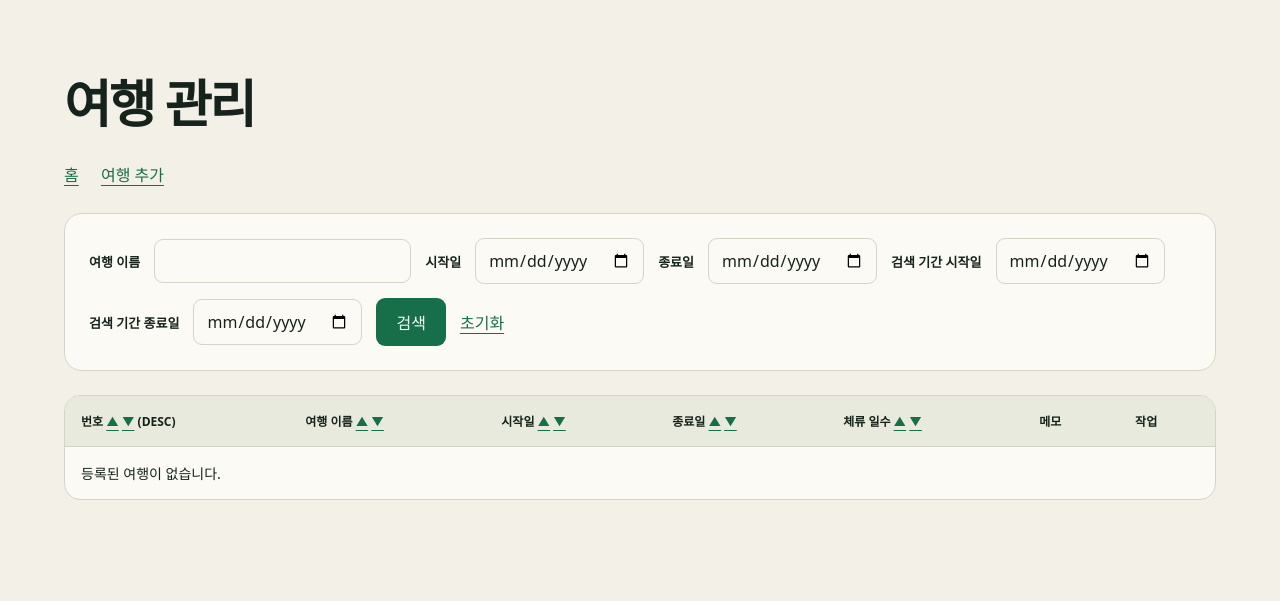
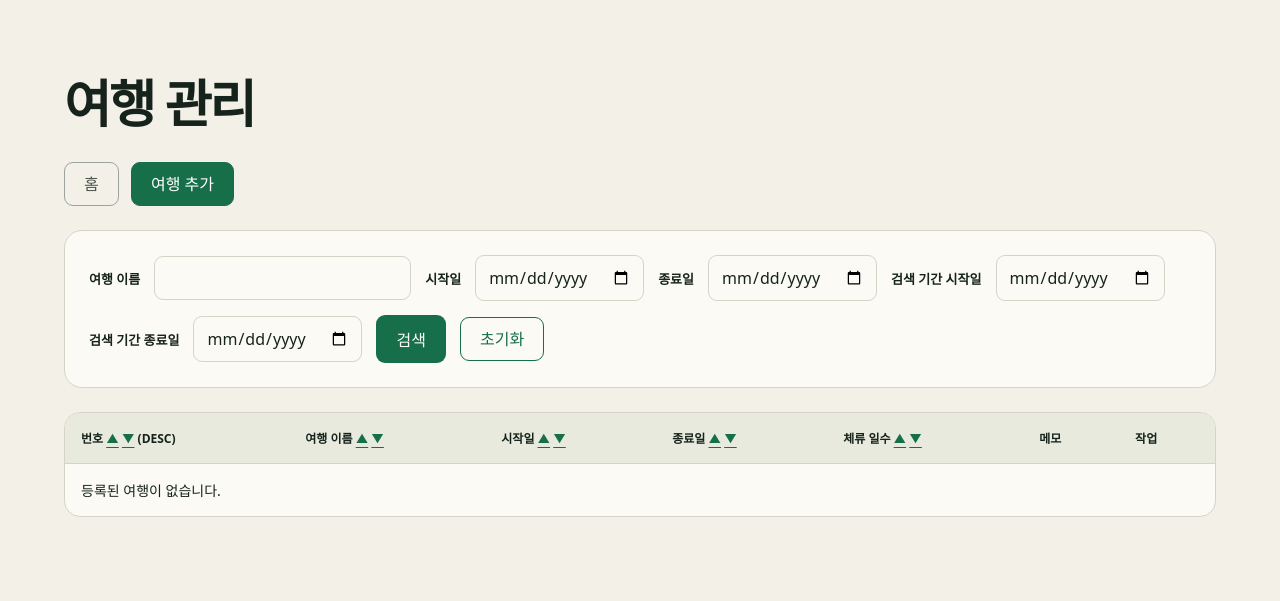
Before and after one commit to acholyte1/TravelProject, a Flask app: page /trips in a window 1280 px wide. Shown: the part 78-679 px from the top of the page. Run offline with Flask 3, Linux system fonts and the light colour scheme; data that the repository does not hold is empty.

Commit message:
Unify administrator action button styles

```diff
--- a/static/css/archive.css
+++ b/static/css/archive.css
@@ -13,3 +13,31 @@
 .calendar-intro{color:var(--muted);max-width:650px}.calendar-layout{display:grid;grid-template-columns:minmax(0,1.6fr) minmax(280px,1fr);gap:28px;align-items:start}.day-grid{display:grid;grid-template-columns:repeat(7,minmax(0,1fr));gap:8px}.day-cell{min-height:90px;border:1px solid var(--line);border-radius:12px;padding:12px;text-decoration:none;background:var(--cream);display:flex;flex-direction:column;gap:14px}.day-cell strong{font-size:21px}.day-cell span{font-size:11px;color:var(--muted)}.day-cell.has-record{background:#e3edc9;border-color:#b2c58b}.day-cell[aria-current]{outline:3px solid var(--green);outline-offset:1px}.day-cell.is-today strong:after{content:' •';color:var(--orange)}
 .day-detail{padding:24px;border-radius:18px;background:var(--cream);border:1px solid var(--line)}.day-detail h2{margin-top:0}.day-detail article{border-top:1px solid var(--line);padding:18px 0}.day-detail article h3{margin:8px 0;font-size:20px}.day-detail time{color:var(--green);font-size:13px;font-weight:700}.day-detail ul{padding-left:20px;line-height:1.8}.day-detail p{font-size:14px;overflow-wrap:anywhere}.calendar-note{font-size:13px;color:var(--muted)}
 @media(max-width:850px){.calendar-layout{grid-template-columns:1fr}.archive-main{padding-top:28px}.day-cell{padding:8px;min-height:74px}.day-cell strong{font-size:18px}.day-grid{gap:5px}.site-header{flex-wrap:wrap;padding:18px 20px}.admin-content dl{grid-template-columns:100px 1fr}.admin-content>form{padding:16px}.admin-content>form>input,.admin-content>form>select{width:100%}}
+
+/* Shared administrator action buttons; navigation links and sort links stay unchanged. */
+.archive-main .admin-button {
+    display: inline-flex;
+    align-items: center;
+    justify-content: center;
+    vertical-align: middle;
+    min-height: 44px;
+    padding: 11px 19px;
+    border: 1px solid var(--green);
+    border-radius: 9px;
+    background: transparent;
+    color: var(--green) !important;
+    font: inherit;
+    line-height: 1.25;
+    text-decoration: none;
+    white-space: nowrap;
+    cursor: pointer;
+}
+.archive-main .admin-button--primary { background: var(--green); color: white !important; }
+.archive-main .admin-button--neutral { border-color: #9ca39d; color: #4d574f !important; }
+.archive-main .admin-button--danger { border-color: #b91c1c; color: #b91c1c !important; }
+.archive-main .admin-button--compact { min-height: 32px; padding: 6px 12px; font-size: 13px; }
+.archive-main .admin-button:hover { background: #e7eadc; }
+.archive-main .admin-button--primary:hover { background: #125a3b; }
+.archive-main .admin-button--danger:hover { background: #fff0ed; }
+.archive-main p > a.admin-button { margin-right: 8px; }
+.archive-main .table-scroll .admin-button + form { margin-left: 6px; }
--- a/templates/countries/add.html
+++ b/templates/countries/add.html
@@ -4,7 +4,7 @@
     <h1>국가 추가</h1>
 
     <p>
-        <a href="/countries">국가 목록으로</a>
+        <a class="admin-button admin-button--neutral" href="/countries">국가 목록으로</a>
     </p>
 
     {% if error %}
--- a/templates/countries/edit.html
+++ b/templates/countries/edit.html
@@ -4,7 +4,7 @@
     <h1>국가 수정</h1>
 
     <p>
-        <a href="/countries">국가 목록으로</a>
+        <a class="admin-button admin-button--neutral" href="/countries">국가 목록으로</a>
     </p>
 
     {% if error %}
--- a/templates/locations/add.html
+++ b/templates/locations/add.html
@@ -4,7 +4,7 @@
     <h1>도시 추가</h1>
 
     <p>
-        <a href="/locations">도시 목록으로</a>
+        <a class="admin-button admin-button--neutral" href="/locations">도시 목록으로</a>
     </p>
 
     {% if error %}
--- a/templates/locations/edit.html
+++ b/templates/locations/edit.html
@@ -4,7 +4,7 @@
     <h1>도시 수정</h1>
 
     <p>
-        <a href="/locations">도시 목록으로</a>
+        <a class="admin-button admin-button--neutral" href="/locations">도시 목록으로</a>
     </p>
 
     {% if error %}
--- a/templates/trips/add.html
+++ b/templates/trips/add.html
@@ -3,7 +3,7 @@
 {% block content %}
     <h1>여행 추가</h1>
 
-    <p><a href="/trips">여행 목록으로</a></p>
+    <p><a class="admin-button admin-button--neutral" href="/trips">여행 목록으로</a></p>
 
     {% if error %}
     <p role="alert">{{ error }}</p>
--- a/templates/trips/detail.html
+++ b/templates/trips/detail.html
@@ -4,8 +4,8 @@
     <h1>{{ trip.trip_name }}</h1>
 
     <p>
-        <a href="/trips">여행 목록으로</a>
-        <a href="/trips/{{ trip.trip_id }}/edit">여행 수정</a>
+        <a class="admin-button admin-button--neutral" href="/trips">여행 목록으로</a>
+        <a class="admin-button admin-button--secondary" href="/trips/{{ trip.trip_id }}/edit">여행 수정</a>
     </p>
 
     <h2>여행 정보</h2>
@@ -78,7 +78,7 @@
                     <form id="edit-country-{{ trip_country.trip_country_id }}" method="post" action="/trips/{{ trip.trip_id }}">
                         <input type="hidden" name="action" value="edit">
                         <input type="hidden" name="trip_country_id" value="{{ trip_country.trip_country_id }}">
-                        <button type="submit">저장</button>
+                        <button class="admin-button admin-button--primary admin-button--compact" type="submit">저장</button>
                     </form>
                 </td>
             </tr>
--- a/templates/trips/edit.html
+++ b/templates/trips/edit.html
@@ -3,7 +3,7 @@
 {% block content %}
     <h1>여행 수정</h1>
 
-    <p><a href="/trips">여행 목록으로</a></p>
+    <p><a class="admin-button admin-button--neutral" href="/trips">여행 목록으로</a></p>
 
     {% if error %}
     <p role="alert">{{ error }}</p>
--- a/templates/trips/list.html
+++ b/templates/trips/list.html
@@ -4,8 +4,8 @@
     <h1>여행 관리</h1>
 
     <p>
-        <a href="/">홈</a>
-        <a href="/trips/add">여행 추가</a>
+        <a class="admin-button admin-button--neutral" href="/">홈</a>
+        <a class="admin-button admin-button--primary" href="/trips/add">여행 추가</a>
     </p>
 
     <form method="get" action="/trips">
@@ -28,7 +28,7 @@
         <input type="date" id="period_end" name="period_end" value="{{ filters.period_end }}">
 
         <button type="submit">검색</button>
-        <a href="/trips">초기화</a>
+        <a class="admin-button admin-button--secondary" href="/trips">초기화</a>
     </form>
 
     <div class="table-scroll" role="region" aria-label="기록 목록" tabindex="0"><table>
@@ -63,9 +63,9 @@
                 <td>{{ trip.stayed_day }}</td>
                 <td>{{ trip.trip_memo or "" }}</td>
                 <td>
-                    <a href="/trips/{{ trip.trip_id }}/edit">수정</a>
+                    <a class="admin-button admin-button--secondary admin-button--compact" href="/trips/{{ trip.trip_id }}/edit">수정</a>
                     <form method="post" action="/trips/{{ trip.trip_id }}/delete" style="display: inline;" onsubmit="return confirm('이 여행 기록을 삭제하시겠습니까?');">
-                        <button type="submit">삭제</button>
+                        <button class="admin-button admin-button--danger admin-button--compact" type="submit">삭제</button>
                     </form>
                 </td>
             </tr>
--- a/templates/trips/locations.html
+++ b/templates/trips/locations.html
@@ -4,8 +4,8 @@
     <h1>{{ trip_country.trip_name }} - {{ trip_country.country_name }} 방문 도시</h1>
 
     <p>
-        <a href="/trips/{{ trip_country.trip_id }}">여행 상세로</a>
-        <a href="/trips">여행 목록으로</a>
+        <a class="admin-button admin-button--neutral" href="/trips/{{ trip_country.trip_id }}">여행 상세로</a>
+        <a class="admin-button admin-button--neutral" href="/trips">여행 목록으로</a>
     </p>
 
     <h2>방문 국가</h2>
@@ -74,7 +74,7 @@
                     <form id="edit-location-{{ trip_location.trip_location_id }}" method="post" action="/trips/{{ trip_country.trip_id }}/countries/{{ trip_country.country_id }}/locations">
                         <input type="hidden" name="action" value="edit">
                         <input type="hidden" name="trip_location_id" value="{{ trip_location.trip_location_id }}">
-                        <button type="submit">저장</button>
+                        <button class="admin-button admin-button--primary admin-button--compact" type="submit">저장</button>
                     </form>
                 </td>
             </tr>
```
Also changed, not shown: templates/countries/list.html (+4 -4 lines), templates/locations/list.html (+4 -4 lines).
